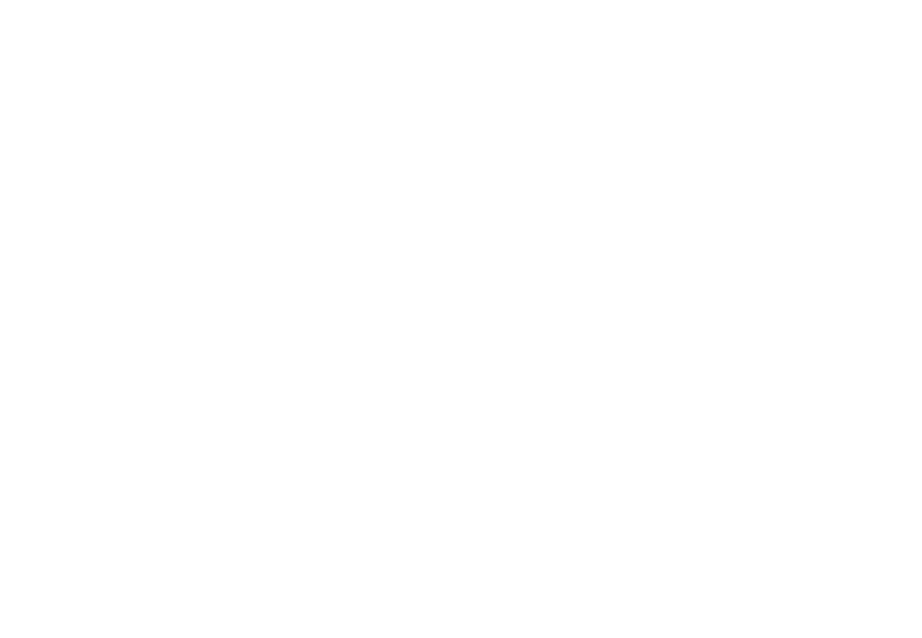
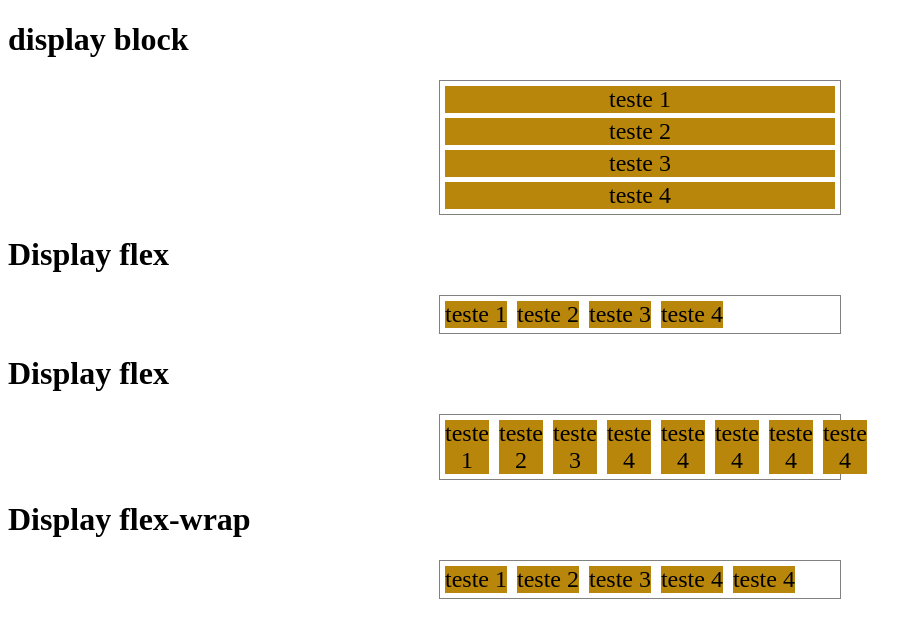
Before and after one commit to robinhoc/12831, a plain HTML site: page css-flex-model/index.html in a window 1280 px wide. Shown: the whole page, without its empty margins (0-922 px from the left). Drawn offline with Linux system fonts and the light colour scheme.

Commit message:
css-flex-model-box

```diff
--- a/css-flex-model/index.html
+++ b/css-flex-model/index.html
@@ -6,7 +6,66 @@
     <meta name="viewport" content="width=device-width, initial-scale=1.0">
     <title>Document</title>
 </head>
+<style>
+    .container{
+        max-width: 400px;
+        margin: 0 auto;
+        border: 1px solid grey;
+    }
+
+    .item{
+        margin: 5px;
+        background: darkgoldenrod;
+        text-align: center;
+        font-size: 1.5em;
+    }
+    .flex{
+        display: flex;
+    }
+    .flex-wrap{
+        flex-wrap: wrap;
+    }
+    .flex-item-1{
+        flex: 1;
+    }
+</style>
 <body>
 
+    <h1>display block</h1>
+    <section class="container">
+        <div class="item">teste 1</div>
+        <div class="item">teste 2</div>
+        <div class="item">teste 3</div>
+        <div class="item">teste 4</div>
+    </section>
+
+    <h1>Display flex</h1>
+    <section class="container flex">
+        <div class="item">teste 1</div>
+        <div class="item">teste 2</div>
+        <div class="item">teste 3</div>
+        <div class="item">teste 4</div>
+    </section>
+
+    <h1>Display flex</h1>
+    <section class="container flex">
+        <div class="item">teste 1</div>
+        <div class="item">teste 2</div>
+        <div class="item">teste 3</div>
+        <div class="item">teste 4</div>
+        <div class="item">teste 4</div>
+        <div class="item">teste 4</div>
+        <div class="item">teste 4</div>
+        <div class="item">teste 4</div>
+    </section>
+
+    <h1>Display flex-wrap</h1>
+    <section class="container flex flex-wrap">
+        <div class="item">teste 1</div>
+        <div class="item">teste 2</div>
+        <div class="item">teste 3</div>
+        <div class="item">teste 4</div>
+        <div class="item">teste 4</div>
+    </section>
 </body>
 </html>
```
